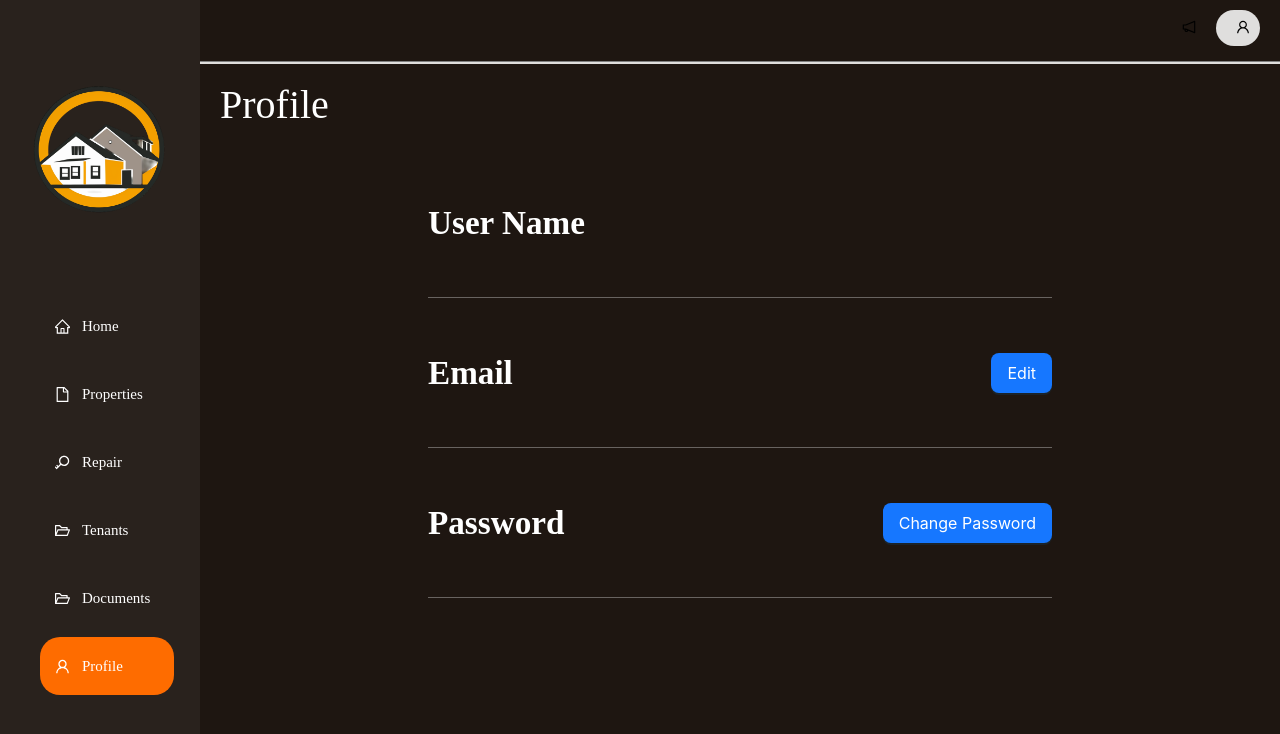
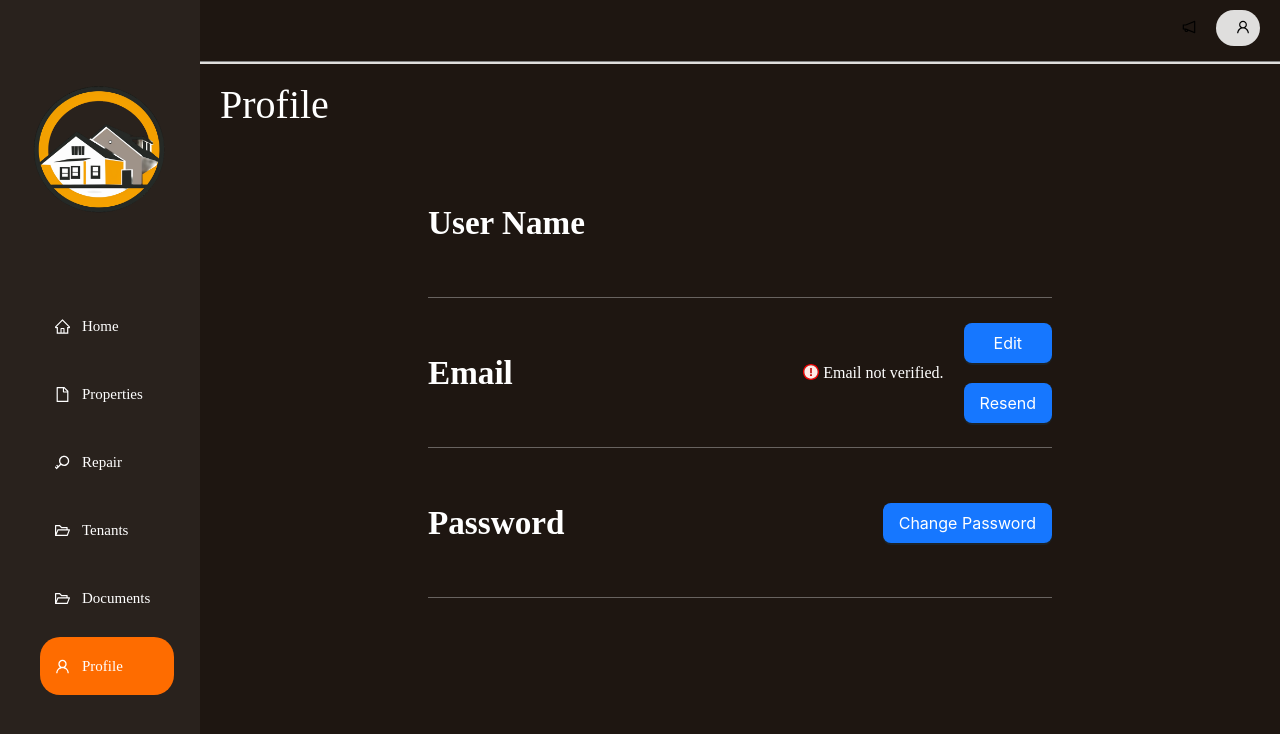
Before and after one commit to zjh6252007/Property-Manager, a React (Create React App) app: page /profile in a window 1280 px wide. Shown: the top 734 px of the page. Built offline with nearby package versions, Linux system fonts and the light colour scheme; no server answers; sample sign-in values are in the browser's storage.

Commit message:
add resend verification email function

```diff
--- a/src/pages/Verfiy/index.js
+++ b/src/pages/Verfiy/index.js
@@ -1,4 +1,4 @@
-import { useEffect, useState } from "react"
+import { useEffect } from "react"
 import { verfiyEmail } from "../../store/modules/user"
 import { useLocation } from "react-router-dom"
 import { useDispatch, useSelector } from "react-redux"
--- a/src/pages/profile/index.js
+++ b/src/pages/profile/index.js
@@ -3,9 +3,12 @@ import { Button,Modal,Form,Input,message} from 'antd';
 import { useForm } from 'antd/es/form/Form';
 import { useState } from 'react';
 import { changePwd } from '../../store/modules/user';
-import { useSelector } from 'react-redux';
+import { useDispatch, useSelector } from 'react-redux';
 import { useNavigate } from 'react-router-dom';
 import ChangePasswordForm from '../../components/profileComponents/ChangePasswordForm';
+import { CheckCircleTwoTone,ExclamationCircleTwoTone} from '@ant-design/icons';
+import { resendVerifyEmail } from '../../store/modules/user';
+
 const Profile =()=>{
     const [form] = useForm()
     const nav = useNavigate()
@@ -13,6 +16,22 @@ const Profile =()=>{
     const [pwdInfo,SetPwdInfo] = useState('')
     const email = useSelector(state=>state.user.userInfo.email)
     const username = useSelector(state=>state.user.userInfo.username)
+    const verified = useSelector(state=>state.user.userInfo.emailVerified)
+    const [messageApi, contextHolder] = message.useMessage();
+    const emailVerificationMessage = useSelector(state=>state.user.emailVerificationMessage)
+
+    const dispatch = useDispatch()
+
+    const handleClick=() =>{
+        dispatch(resendVerifyEmail()).then((res)=>{
+            if(res.code === 0){
+                message.success('Verification email sent successfully.')
+            }else{
+                message.error(res.message)
+            }
+        })
+
+    }
     const showModal=()=>{
         SetIsVisible(true)
     }
@@ -55,8 +74,23 @@ const Profile =()=>{
                 <div className='accordion-item'>
                     <h5 className='info-title'>Email</h5>
                     <div className='info-area'>
-                        <p className='info-text'>{email}</p>
+                        <div className='info-text'>
+                          <p>{email}</p>
+                          <div className='email-verify'>
+                            {
+                                verified?
+                                <p><CheckCircleTwoTone twoToneColor="#52c41a" />Email is verified.</p>
+                                :
+                                <p><ExclamationCircleTwoTone twoToneColor="#ff0000"/> Email not verified.</p>
+                            }
+                          </div>
+                        </div>
+                        <div className='email-button'>
                         <Button className="info-button" type="primary" size='large'>Edit</Button>
+                        {!verified?
+                        <Button className='resend-button' type='primary' size='large' onClick={handleClick}>Resend</Button>:<></>
+                        }
+                        </div>
                     </div>
                 </div>
 
--- a/src/pages/profile/index.scss
+++ b/src/pages/profile/index.scss
@@ -26,3 +26,22 @@
 .info-text{
     margin-right: 20px;
 }
+
+.email-verify{
+    pad: 20px;
+}
+
+.email-button{
+    display: flex;
+    flex-direction: column;
+}
+.resend-button{
+    margin-top: 20px;
+}
+.resend-button:disabled {
+    color: #534c4c;
+    background-color: #1890ff;
+    border-color: #1890ff;
+    cursor: not-allowed;
+    opacity: 1;
+}
--- a/src/store/modules/user.js
+++ b/src/store/modules/user.js
@@ -85,10 +85,24 @@ const changePwd = async(data) =>{
 
 const verfiyEmail = (token) =>async(dispatch) =>{
     const res = await request.get(`/user/verify-email?token=${token}`)
-    dispatch(setEmailVerificationMessage(res.data))
+    if(res.code === 0){
+    dispatch(setEmailVerificationMessage(res.data))}
+    else{
+        dispatch(setEmailVerificationMessage(res.message))
+    }
     return res
 }
-export {setToken,setUserInfo,getUserData,postLoginData,postRegisterData,clearUserInfo,changePwd,verfiyEmail}
+
+const resendVerifyEmail = () =>async(dispatch) =>{
+    const res = await request.get('/user/resend-verification')
+    if(res.code === 0){
+        dispatch(setEmailVerificationMessage(res.data))}
+        else{
+            dispatch(setEmailVerificationMessage(res.message))
+    }
+    return res
+}
+export {setToken,setUserInfo,getUserData,postLoginData,postRegisterData,clearUserInfo,changePwd,verfiyEmail,resendVerifyEmail}
 
 const userReducer = user.reducer
 
```
